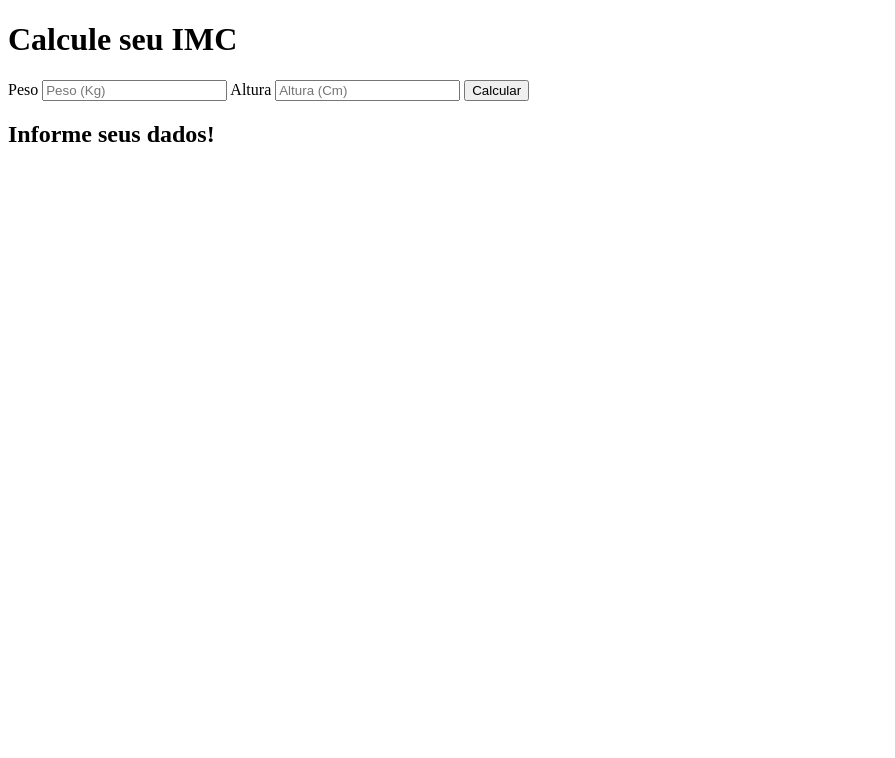
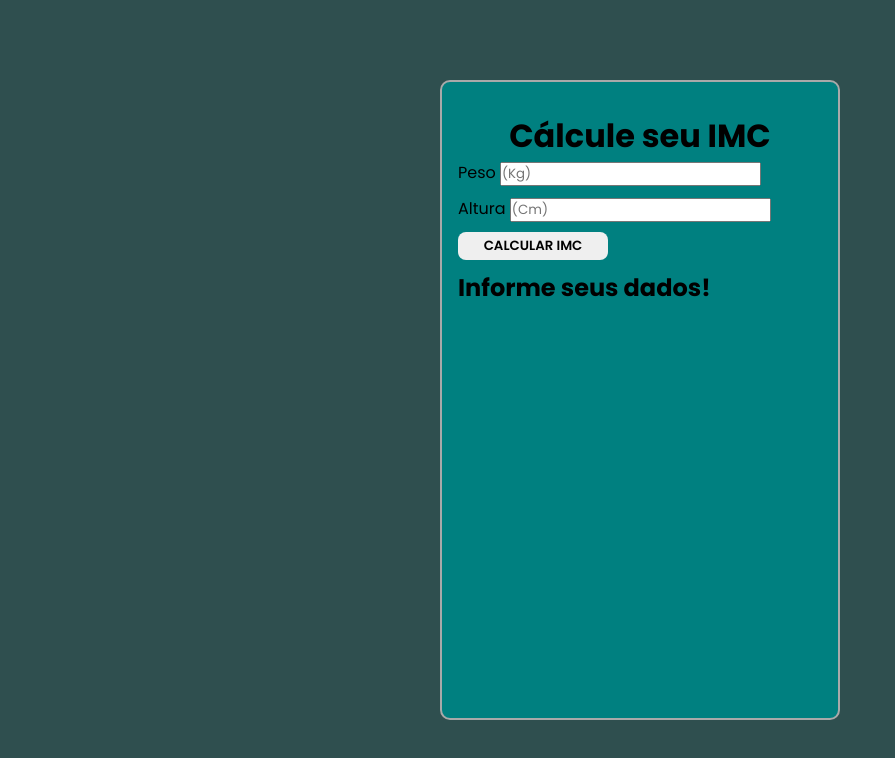
Before and after one commit to ericleirosario/calculador-imc, a plain HTML site: page index.html in a window 1280 px wide. Shown: the whole page, without its empty margins (0-895 px from the left). Drawn offline with Linux system fonts and the light colour scheme.

Commit message:
criação dos estilos em style.css

```diff
--- a/index.html
+++ b/index.html
@@ -3,20 +3,27 @@
 <head>
     <meta charset="UTF-8">
     <meta name="viewport" content="width=device-width, initial-scale=1.0">
+    <link rel="stylesheet" href="./style.css">
     <title>Caculadora IMC</title>
 </head>
 <body>
     <div class="container">
         <div class="container-calculadora">
-            <h1>Calcule seu IMC</h1>
+            <h1>Cálcule seu IMC</h1>
+
             <div class="input-container">
-                <label for="peso">Peso</label>
-                <input class="peso" name="peso" type="number" placeholder="Peso (Kg)">
+                <div>
+                    <label for="peso">Peso</label>
+                    <input class="peso" name="peso" type="number" placeholder="(Kg)">
+                </div>
 
-                <label for="altura">Altura</label>
-                <input class="altura" name="altura" type="number" placeholder="Altura (Cm)">
+                <div>
+                    <label for="altura">Altura</label>
+                    <input class="altura" name="altura" type="number" placeholder="(Cm)">
+                </div>
 
-                <button onclick="calculaImc()">Calcular</button>
+
+                <button class="button-calcular" onclick="calculaImc()">Calcular Imc</button>
                 <h2>Informe seus dados!</h2>
             </div>
         </div>
--- a/script.js
+++ b/script.js
@@ -18,6 +18,8 @@ function calculaImc() {
         resultado.innerHTML = "Obesidade grau 1";
     } else if(imc >= 35 && imc < 41){
         resultado.innerHTML = "Obesidade grau 2";
+    } else if(peso == 0 && altura == 0) {
+        resultado.innerHTML = "Nem um valor digitado";
     } else {
         resultado.innerHTML = "Obesidade grau 3";
     }
--- /dev/null
+++ b/style.css
@@ -0,0 +1,51 @@
+@import url('https://fonts.googleapis.com/css2?family=Poppins:wght@400;500;600;700;900&display=swap');
+
+* {
+    margin: 0;
+    padding: 0;
+    box-sizing: border-box;
+    font-family: 'Poppins', sans-serif;
+    outline: none;
+}
+
+body {
+    background: #2F4F4F;
+}
+
+.container {
+    max-width: 1200px;
+    height: 100vh;
+    margin: 0 auto;
+    display: flex;
+    align-items: center;
+    justify-content: center;
+}
+
+.container-calculadora {
+    width: 400px;
+    height: 80%;
+    padding: 30px 16px;
+    border: 2px solid #A9A9A9;
+    border-radius: 10px;
+    background: #008080;
+}
+
+h1 {
+    text-align: center;
+}
+
+.input-container {
+    display: flex;
+    flex-direction: column;
+    gap: 10px;
+}
+
+.button-calcular {
+    width: 150px;
+    padding:4px;
+    font-weight: 600;
+    text-transform: uppercase;
+    border: none;
+    border-radius: 8px;
+    cursor: pointer;
+}
```
